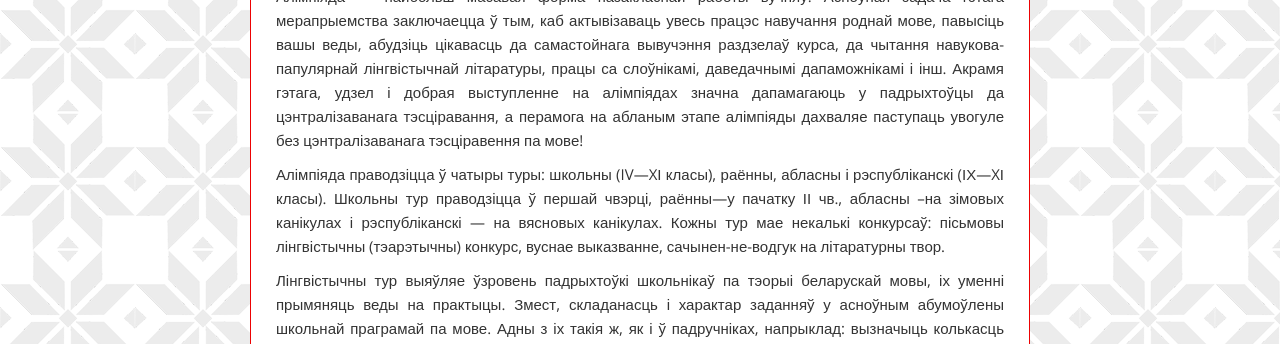
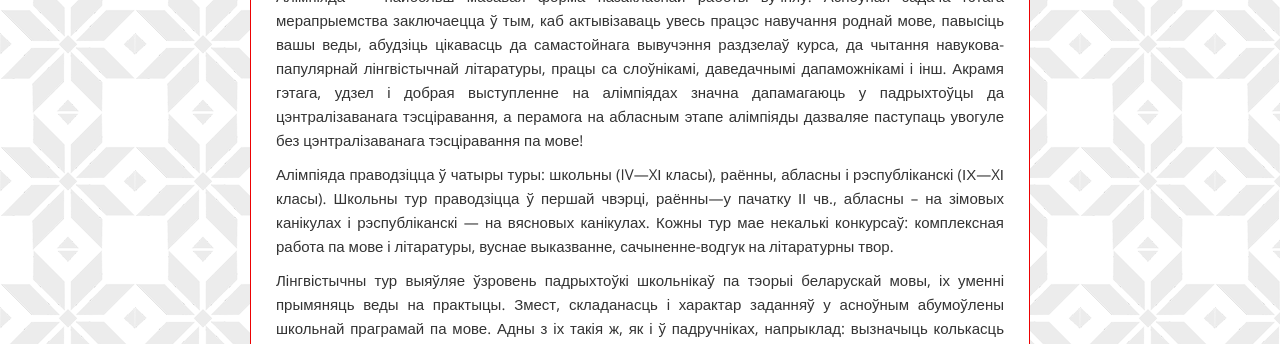
Before and after one commit to vzhgareva/vzhgareva.github.io, a Jekyll site: the page built from alimpiyadnya_zadanny.html, in a window 1280 px wide. Shown: the part 228-572 px from the top of the page. Built offline with Jekyll 4.4.1, drawn with Linux system fonts in a browser that asks for light colours; some of the changed text lies outside the part shown.

Commit message:
Update alimpiyadnya_zadanny.html

```diff
--- a/alimpiyadnya_zadanny.html
+++ b/alimpiyadnya_zadanny.html
@@ -3,9 +3,9 @@ layout: default
 title: Алімпіядныя заданні
 ---
 
-<p>Алімпіяда — найбольш масавая форма пазакласнай работы вучняў. Асноўная задача гэтага мерапрыемства заключаецца ў тым, каб актывізаваць увесь працэс навучання роднай мове, павысіць вашы веды, абудзіць цікавасць да самастойнага вывучэння раздзелаў курса, да чытання навукова-папулярнай лінгвістычнай літаратуры, працы са слоўнікамі, даведачнымі дапаможнікамі і інш. Акрамя гэтага, удзел і добрая выступленне на алімпіядах значна дапамагаюць у падрыхтоўцы да цэнтралізаванага тэсціравання, а перамога на абланым этапе алімпіяды дахваляе паступаць увогуле без цэнтралізаванага тэсціравення па мове!</p>
+<p>Алімпіяда — найбольш масавая форма пазакласнай работы вучняў. Асноўная задача гэтага мерапрыемства заключаецца ў тым, каб актывізаваць увесь працэс навучання роднай мове, павысіць вашы веды, абудзіць цікавасць да самастойнага вывучэння раздзелаў курса, да чытання навукова-папулярнай лінгвістычнай літаратуры, працы са слоўнікамі, даведачнымі дапаможнікамі і інш. Акрамя гэтага, удзел і добрая выступленне на алімпіядах значна дапамагаюць у падрыхтоўцы да цэнтралізаванага тэсціравання, а перамога на абласным этапе алімпіяды дазваляе паступаць увогуле без цэнтралізаванага тэсціравання па мове!</p>
 
-<p>Алімпіяда праводзіцца ў чатыры туры: школьны (IV—XІ класы), раённы, абласны і рэспубліканскі (ІХ—XІ класы). Школьны тур праводзіцца ў першай чвэрці, раённы—у пачатку ІІ чв., абласны –на зімовых канікулах і рэспубліканскі — на вясновых канікулах. Кожны тур мае некалькі конкурсаў: пісьмовы лінгвістычны (тэарэтычны) конкурс, вуснае выказванне, сачынен-не-водгук на літаратурны твор.</p>
+<p>Алімпіяда праводзіцца ў чатыры туры: школьны (IV—XІ класы), раённы, абласны і рэспубліканскі (ІХ—XІ класы). Школьны тур праводзіцца ў першай чвэрці, раённы—у пачатку ІІ чв., абласны – на зімовых канікулах і рэспубліканскі — на вясновых канікулах. Кожны тур мае некалькі конкурсаў: комплексная работа па мове і літаратуры, вуснае выказванне, сачыненне-водгук на літаратурны твор.</p>
 
 <p>Лінгвістычны тур выяўляе ўзровень падрыхтоўкі школьнікаў па тэорыі беларускай мовы, іх уменні прымяняць веды на практыцы. Змест, складанасць і характар заданняў у асноўным абумоўлены школьнай праграмай па мове. Адны з іх такія ж, як і ў падручніках, напрыклад: вызначыць колькасць гукаў і літар у словах, і падабраць сінонімы   (антонімы)  да слоў, зрабіць марфемны і словаўтваральны аналіз слоў, пабудаваць словазлучэнні і сказы, скласці схемы сказаў, разабраць сказы па членах сказа і г. д. Для выканання іх дастаткова добрага ведання праграмнага матэрыялу. Іншыя разлічаны на больш высокае інтэлектуальнае развіццё вучняў, іх кемлівасць, уменне разважаць, аналізаваць, супастаўляць моўныя з'явы і факты, рабіць абагульненні і вывады. Напрыклад:    назваць    асабовыя    займеннікі,    якія маюць значэнне любога роду; знайсці корань у беларускіх назвах месяцаў і растлумачыць паходжанне гэтых назваў; запісаць загадкі, у якіх ёсць лічэбнікі; запісаць два словы, у якіх гукаў у два разы больш, чым літар, і два словы, у якіх літар на дзве больш, чым гукаў, знайсці сінтаксічную інтэрферэнцыю ў сказах і інш. Трэба адзначыць, што з кожным годам заданні на алімпіядах становяцца ўсё больш складанымі. Яны ахопліваюць усе раздзелы школьнай праграмы і нават выходзяць далёка за яе рамкі.</p>
 
```
